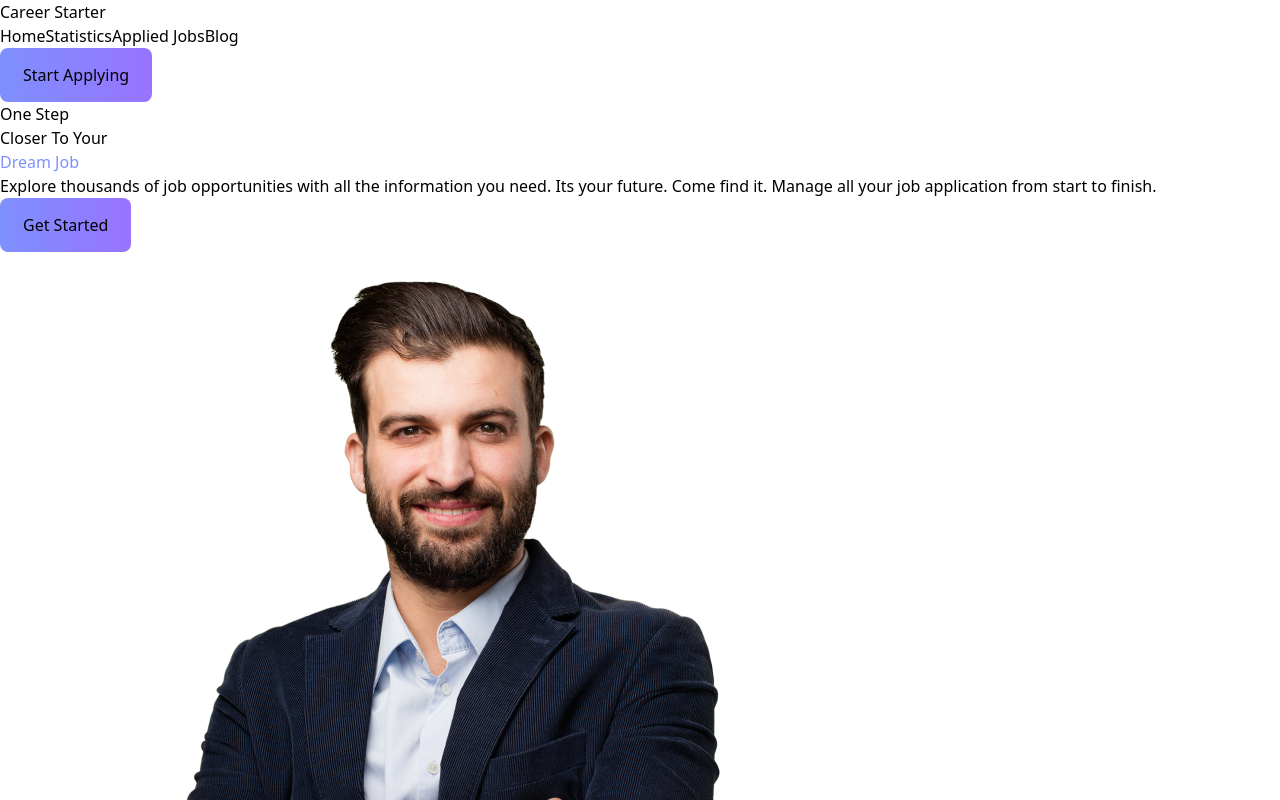
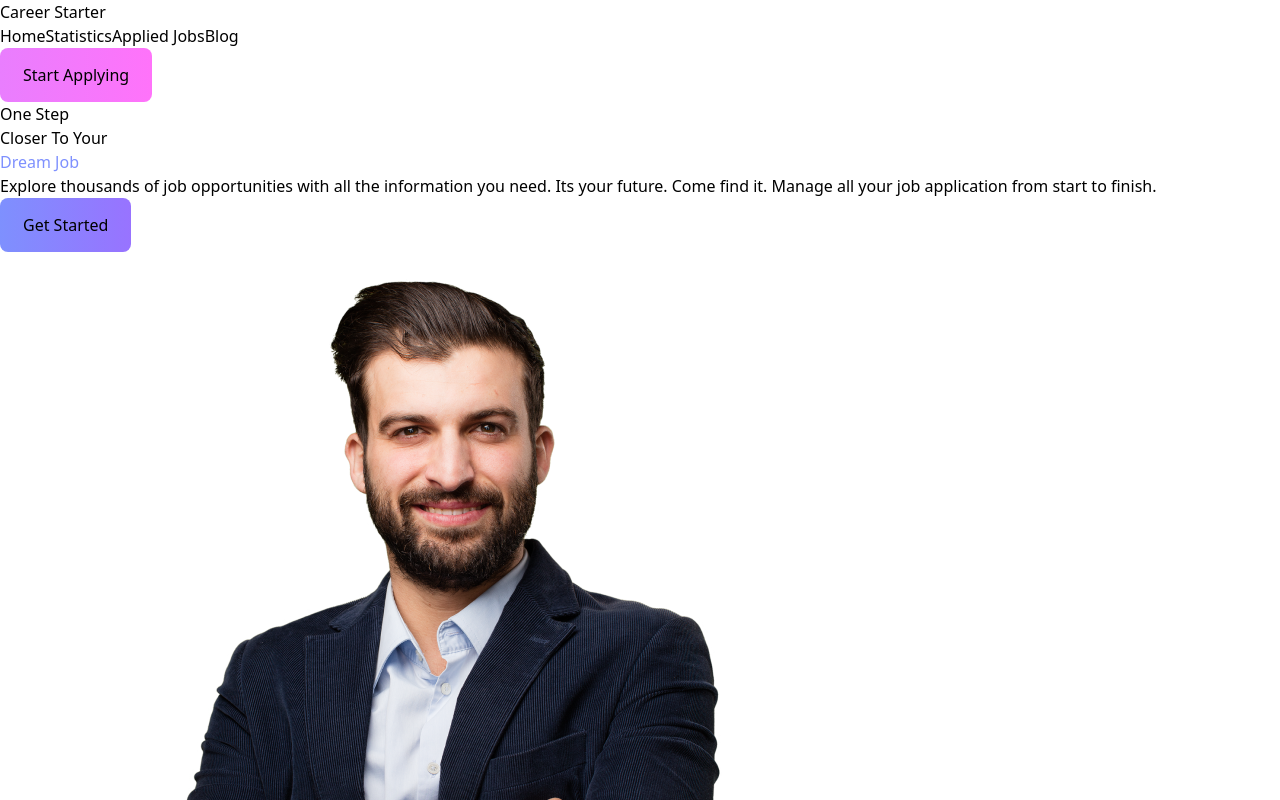
Before and after one commit to mirza-mohibul-hasan/career-hub, a React (Vite) app: page / in a window 1280 px wide. In both pictures the pointer is over the button "Start Applying". Shown: the top 800 px of the page. Built offline with nearby package versions, Linux system fonts and the light colour scheme.

Commit message:
button hover added

```diff
--- a/src/components/AppliedJobs/AppliedJobs.css
+++ b/src/components/AppliedJobs/AppliedJobs.css
@@ -4,3 +4,6 @@
     padding: 5px 10px;
     color: white;
 }
+.btn-applied:hover{
+    background: linear-gradient(90deg, #e97efe 0%, #ff73fa 100%);
+}
--- a/src/components/Header/Header.css
+++ b/src/components/Header/Header.css
@@ -4,3 +4,6 @@
     padding: 15px 23px;
     gap: 10px;
 }
+.btn-start-applying:hover{
+    background: linear-gradient(90deg, #e97efe 0%, #ff73fa 100%);
+}
```
